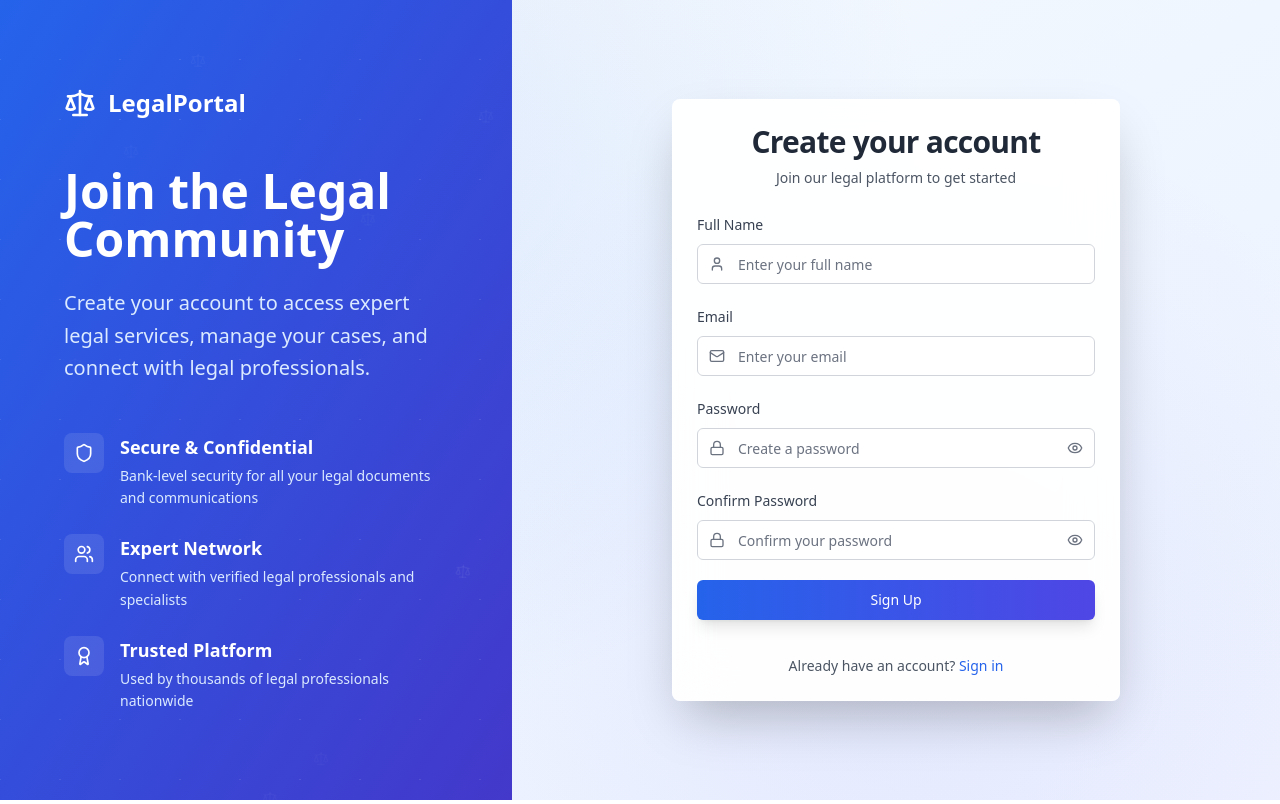
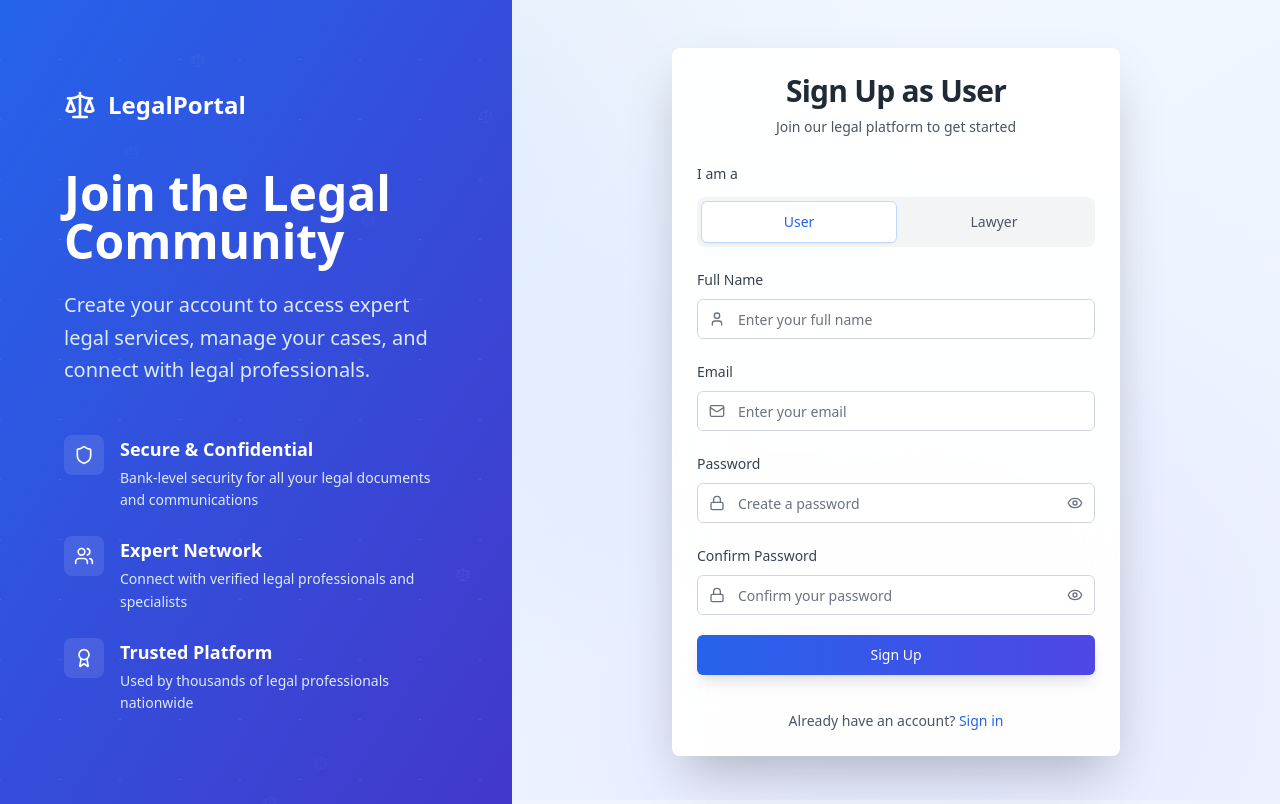
Before and after one commit to Harshith-jella/ai-orb-genesis, a React (Vite) app: page /signup in a window 1280 px wide. Built offline with nearby package versions, Linux system fonts and the light colour scheme.

Commit message:
feat: Add role selection to auth forms
Adds role selection (User/Lawyer) using toggle pills to the sign-up and sign-in forms. The selected role is included in the form state. Updates the button text based on the selected role.

```diff
--- a/src/pages/SignIn.tsx
+++ b/src/pages/SignIn.tsx
@@ -11,6 +11,7 @@ import { useForm } from 'react-hook-form';
 import AuthLayout from '@/components/layout/AuthLayout';
 
 interface SignInFormData {
+  role: 'user' | 'lawyer';
   email: string;
   password: string;
 }
@@ -18,12 +19,23 @@ interface SignInFormData {
 const SignIn = () => {
   const navigate = useNavigate();
   const [showPassword, setShowPassword] = useState(false);
+  const [selectedRole, setSelectedRole] = useState<'user' | 'lawyer'>('user');
 
   const {
     register,
     handleSubmit,
+    setValue,
     formState: { errors, isSubmitting }
-  } = useForm<SignInFormData>();
+  } = useForm<SignInFormData>({
+    defaultValues: {
+      role: 'user'
+    }
+  });
+
+  const handleRoleChange = (role: 'user' | 'lawyer') => {
+    setSelectedRole(role);
+    setValue('role', role);
+  };
 
   const onSubmit = async (data: SignInFormData) => {
     console.log('Sign in data:', data);
@@ -44,7 +56,7 @@ const SignIn = () => {
         <Card className="shadow-xl border border-gray-200/60 bg-white/95 backdrop-blur-sm">
           <CardHeader className="text-center space-y-2 pb-6">
             <CardTitle className="text-2xl md:text-3xl font-bold text-gray-800">
-              Sign in to your account
+              {selectedRole === 'user' ? 'Login as User' : 'Login as Lawyer'}
             </CardTitle>
             <CardDescription className="text-gray-600">
               Access your legal platform dashboard
@@ -53,6 +65,38 @@ const SignIn = () => {
 
           <CardContent>
             <form onSubmit={handleSubmit(onSubmit)} className="space-y-5">
+              {/* Role Selection */}
+              <div className="space-y-3">
+                <Label className="text-sm font-medium text-gray-700">
+                  I am a
+                </Label>
+                <div className="flex bg-gray-100 rounded-lg p-1">
+                  <button
+                    type="button"
+                    onClick={() => handleRoleChange('user')}
+                    className={`flex-1 py-2.5 px-4 rounded-md text-sm font-medium transition-all duration-200 ${
+                      selectedRole === 'user'
+                        ? 'bg-white text-blue-600 shadow-sm border border-blue-200'
+                        : 'text-gray-600 hover:text-gray-800'
+                    }`}
+                  >
+                    User
+                  </button>
+                  <button
+                    type="button"
+                    onClick={() => handleRoleChange('lawyer')}
+                    className={`flex-1 py-2.5 px-4 rounded-md text-sm font-medium transition-all duration-200 ${
+                      selectedRole === 'lawyer'
+                        ? 'bg-white text-blue-600 shadow-sm border border-blue-200'
+                        : 'text-gray-600 hover:text-gray-800'
+                    }`}
+                  >
+                    Lawyer
+                  </button>
+                </div>
+                <input type="hidden" {...register('role')} />
+              </div>
+
               {/* Email Field */}
               <div className="space-y-2">
                 <Label htmlFor="email" className="text-sm font-medium text-gray-700">
--- a/src/pages/SignUp.tsx
+++ b/src/pages/SignUp.tsx
@@ -11,6 +11,7 @@ import { useForm } from 'react-hook-form';
 import AuthLayout from '@/components/layout/AuthLayout';
 
 interface SignUpFormData {
+  role: 'user' | 'lawyer';
   fullName: string;
   email: string;
   password: string;
@@ -22,15 +23,26 @@ const SignUp = () => {
   const [showPassword, setShowPassword] = useState(false);
   const [showConfirmPassword, setShowConfirmPassword] = useState(false);
   const [isSignupComplete, setIsSignupComplete] = useState(false);
+  const [selectedRole, setSelectedRole] = useState<'user' | 'lawyer'>('user');
 
   const {
     register,
     handleSubmit,
     watch,
+    setValue,
     formState: { errors, isSubmitting }
-  } = useForm<SignUpFormData>();
+  } = useForm<SignUpFormData>({
+    defaultValues: {
+      role: 'user'
+    }
+  });
 
   const password = watch('password');
+
+  const handleRoleChange = (role: 'user' | 'lawyer') => {
+    setSelectedRole(role);
+    setValue('role', role);
+  };
 
   const onSubmit = async (data: SignUpFormData) => {
     console.log('Sign up data:', data);
@@ -57,7 +69,7 @@ const SignUp = () => {
         <Card className="shadow-2xl border border-white/40 bg-white/95 backdrop-blur-xl">
           <CardHeader className="text-center space-y-2 pb-6">
             <CardTitle className="text-2xl md:text-3xl font-bold text-gray-800">
-              Create your account
+              {selectedRole === 'user' ? 'Sign Up as User' : 'Sign Up as Lawyer'}
             </CardTitle>
             <CardDescription className="text-gray-600">
               Join our legal platform to get started
@@ -66,6 +78,38 @@ const SignUp = () => {
 
           <CardContent>
             <form onSubmit={handleSubmit(onSubmit)} className="space-y-5">
+              {/* Role Selection */}
+              <div className="space-y-3">
+                <Label className="text-sm font-medium text-gray-700">
+                  I am a
+                </Label>
+                <div className="flex bg-gray-100 rounded-lg p-1">
+                  <button
+                    type="button"
+                    onClick={() => handleRoleChange('user')}
+                    className={`flex-1 py-2.5 px-4 rounded-md text-sm font-medium transition-all duration-200 ${
+                      selectedRole === 'user'
+                        ? 'bg-white text-blue-600 shadow-sm border border-blue-200'
+                        : 'text-gray-600 hover:text-gray-800'
+                    }`}
+                  >
+                    User
+                  </button>
+                  <button
+                    type="button"
+                    onClick={() => handleRoleChange('lawyer')}
+                    className={`flex-1 py-2.5 px-4 rounded-md text-sm font-medium transition-all duration-200 ${
+                      selectedRole === 'lawyer'
+                        ? 'bg-white text-blue-600 shadow-sm border border-blue-200'
+                        : 'text-gray-600 hover:text-gray-800'
+                    }`}
+                  >
+                    Lawyer
+                  </button>
+                </div>
+                <input type="hidden" {...register('role')} />
+              </div>
+
               {/* Full Name Field */}
               <div className="space-y-2">
                 <Label htmlFor="fullName" className="text-sm font-medium text-gray-700">
```
